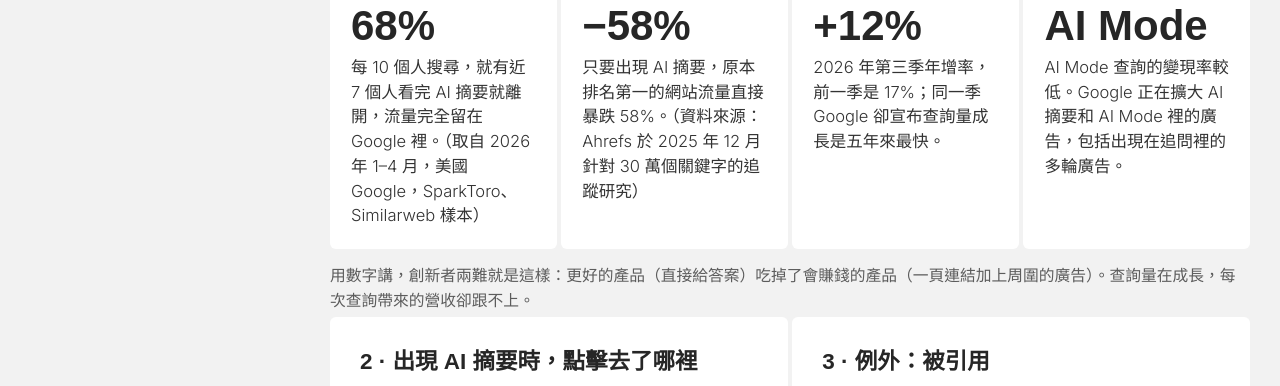
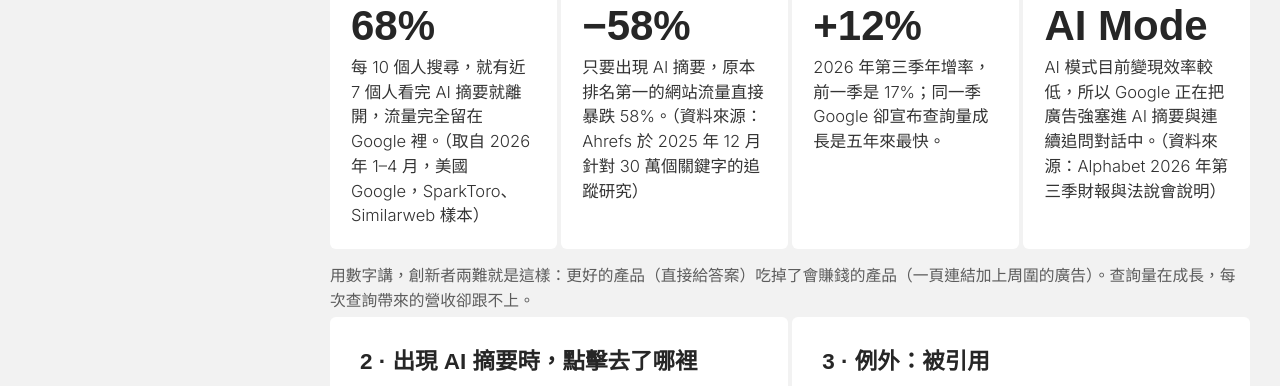
Before and after one commit to ss22169a/sylviaho-portfolio, a plain HTML site: page zh/search-dilemma.html in a window 1280 px wide. Shown: the part 785-1171 px from the top of the page. Drawn offline with Linux system fonts and the light colour scheme; a web font is replaced by a local one.

Commit message:
Search page: rewrite AI Mode caption (EN/ZH)
Co-Authored-By: Claude Opus 5.5 <noreply@anthropic.com>
Claude-Session: https://claude.ai/code/session_01TeN3ZgBwQDuWFtQzaQ7w5z

```diff
--- a/zh/search-dilemma.html
+++ b/zh/search-dilemma.html
@@ -98,7 +98,7 @@
           <div class="fn-lens"><span class="fn-k">零點擊搜尋</span><b>68%</b><small>每 10 個人搜尋，就有近 7 個人看完 AI 摘要就離開，流量完全留在 Google 裡。（取自 2026 年 1–4 月，美國 Google，SparkToro、Similarweb 樣本）</small></div>
           <div class="fn-lens"><span class="fn-k">AI 摘要的影響</span><b>−58%</b><small>只要出現 AI 摘要，原本排名第一的網站流量直接暴跌 58%。（資料來源：Ahrefs 於 2025 年 12 月針對 30 萬個關鍵字的追蹤研究）</small></div>
           <div class="fn-lens"><span class="fn-k">搜尋營收</span><b>+12%</b><small>2026 年第三季年增率，前一季是 17%；同一季 Google 卻宣布查詢量成長是五年來最快。</small></div>
-          <div class="fn-lens"><span class="fn-k">Google 的解釋</span><b>AI Mode</b><small>AI Mode 查詢的變現率較低。Google 正在擴大 AI 摘要和 AI Mode 裡的廣告，包括出現在追問裡的多輪廣告。</small></div>
+          <div class="fn-lens"><span class="fn-k">Google 的解釋</span><b>AI Mode</b><small>AI 模式目前變現效率較低，所以 Google 正在把廣告強塞進 AI 摘要與連續追問對話中。（資料來源：Alphabet 2026 年第三季財報與法說會說明）</small></div>
         </div>
         <p class="fn-caption">用數字講，創新者兩難就是這樣：更好的產品（直接給答案）吃掉了會賺錢的產品（一頁連結加上周圍的廣告）。查詢量在成長，每次查詢帶來的營收卻跟不上。</p>
       </section>
```
Also changed, not shown: search-dilemma.html (+1 -1 lines), tools/i18n/tr/07_search.txt.
